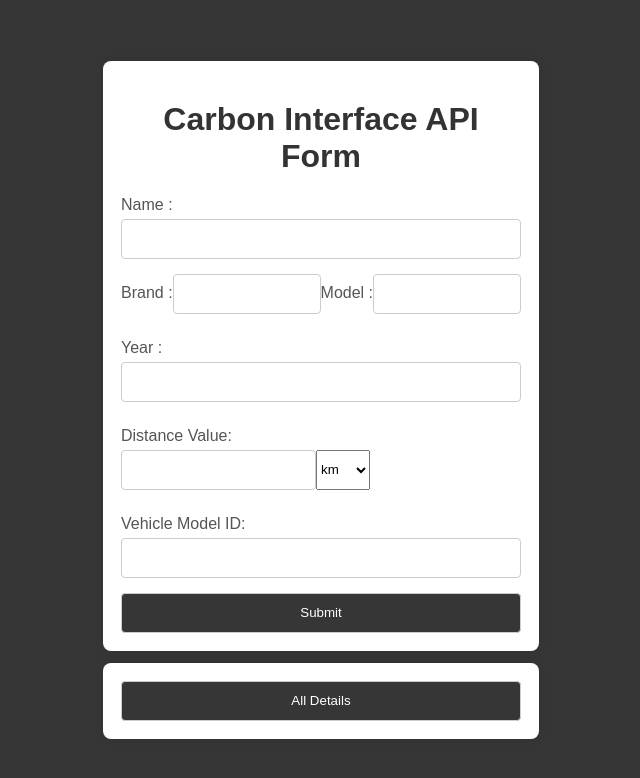
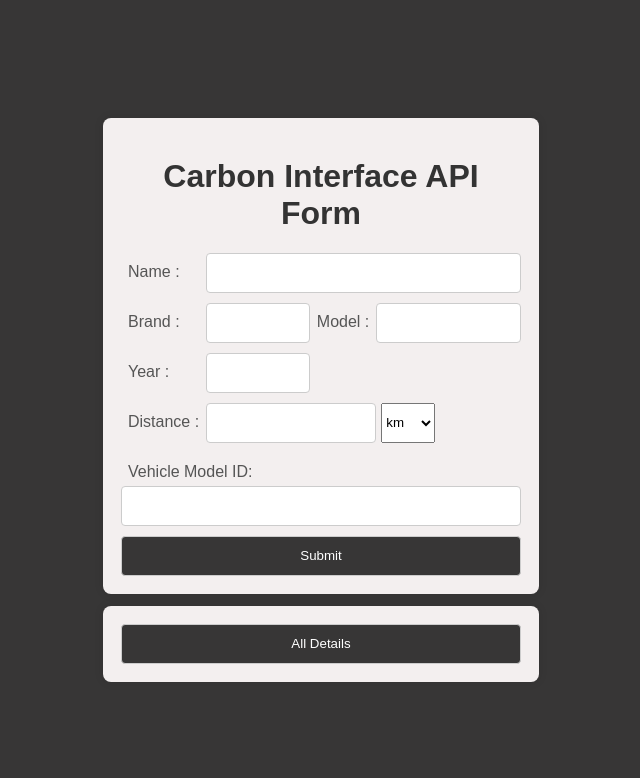
Before and after one commit to bipinKrishnan/cloud_computing_project, a Flask app: template templates/index.html in a window 1280 px wide. Shown: the top 778 px of the page, without its empty margins (319-959 px from the left). Run offline with Flask 3, Linux system fonts and the light colour scheme; the template is opened without the code that fills it, so the values that code supplies are empty; parts of the project's set-up code (start-up, migrations or seed data) failed here and were passed over.

Commit message:
cleaned other inputs

```diff
--- /dev/null
+++ b/templates/index.css
@@ -0,0 +1,161 @@
+body {
+    font-family: 'Arial', sans-serif;
+    background-color: #373636;
+    margin: 0;
+    padding: 0;
+    display: flex;
+    justify-content: center;
+    align-items: center;
+    height: 100vh;
+}
+
+form {
+    background-color: #f3efef;
+    padding: 18px;
+    border-radius: 8px;
+    box-shadow: 0 0 10px rgba(0, 0, 0, 0.1);
+    max-width: 400px;
+    width: 100%;
+}
+
+h1 {
+    text-align: center;
+    color: #333;
+}
+
+label {
+    display: block;
+    text-wrap: nowrap;
+    margin: 10px 0 5px;
+    color: #555;
+    padding-right: 7px;
+    padding-left: 7px;
+}
+label[id="year_label"] {
+    margin: 0px 0 5px;
+}
+
+input {
+    width: 100%;
+    height: 40px;
+    padding: 8px;
+    margin-bottom: 10px;
+    box-sizing: border-box;
+    border: 1px solid #ccc;
+    border-radius: 4px;
+}
+
+input[type="submit"] {
+    background-color: #373636;
+    color: #fff;
+    cursor: pointer;
+    margin-bottom: 0px;
+}
+
+input[type="submit"]:hover {
+    background-color: #909390;
+}
+select {
+    height: 40px;
+    margin-left: 5px;
+}
+.container_h {
+    display: inline-flex;
+    align-items: stretch;
+    flex-direction: row;
+    justify-content: center;
+    margin-top: 0px;
+}
+.container_h[id="bm_label"] {
+    margin-top: 15px;
+}
+
+.container_v {
+    display: inline-flex;
+    align-items: baseline;
+    flex-direction: column;
+}
+.container_grid {
+    display: grid;
+    grid-template-columns: 60 110 60 20 90;
+    grid-template-rows: 40 40 5 40 40;
+    align-items: baseline;
+}
+
+label[id="cust_label"] {
+    grid-column-start: 1;
+    grid-column-end: span 1;
+    grid-row-start: 1;
+    grid-row-end: span 1;
+}
+input[id="cust_inp"] {
+    grid-column-start: 2;
+    grid-column-end: span 4;
+    grid-row-start: 1;
+    grid-row-end: span 1;
+}
+
+
+label[id="vma_label"] {
+    grid-column-start: 1;
+    grid-column-end: 2;
+    grid-row-start: 2;
+    grid-row-end: 3;
+}
+input[id="vma_inp"] {
+    grid-column-start: 2;
+    grid-column-end: 3;
+    grid-row-start: 2;
+    grid-row-end: 3;
+}
+
+label[id="vmo_label"] {
+    grid-column-start: 3;
+    grid-column-end: 4;
+    grid-row-start: 2;
+    grid-row-end: 3;
+}
+input[id="vmo_inp"] {
+    grid-column-start: 4;
+    grid-column-end: span 2;
+    grid-row-start: 2;
+    grid-row-end: 3;
+}
+
+label[id="year_label"] {
+    grid-column-start: 1;
+    grid-column-end: span 1;
+    grid-row-start: 4;
+    grid-row-end: span 1;
+}
+input[id="year_inp"] {
+    grid-column-start: 2;
+    grid-column-end: span 1;
+    grid-row-start: 4;
+    grid-row-end: span 1;
+}
+
+label[id="dist_label"] {
+    grid-column-start: 1;
+    grid-column-end: span 1;
+    grid-row-start: 5;
+    grid-row-end: span 1;
+}
+input[id="dist_inp"] {
+    grid-column-start: 2;
+    grid-column-end: span 2;
+    grid-row-start: 5;
+    grid-row-end: span 1;
+}
+select[id="dist_sel"] {
+    grid-column-start: 4;
+    grid-column-end: span 1;
+    grid-row-start: 5;
+    grid-row-end: span 1;
+}
+
+
+
+.filler {
+    height:12px;
+}
--- a/templates/index.html
+++ b/templates/index.html
@@ -12,28 +12,26 @@
     <form action="/fetch_and_display" method="post" enctype="application/x-www-form-urlencoded">
         <h1>Carbon Interface API Form</h1>
 
-        <label for="customer_name">Name :</label>
-        <input type="text" name="customer_name" required>
+        <div class="container_grid">
+            <label id="cust_label" for="customer_name">Name :</label>
+            <input id="cust_inp" type="text" name="customer_name" required>
 
-        <div class="container_h">
-        <label for="vehicle_make">Brand :</label>
-        <input type="text" name="vehicle_make" required>
+            <label id="vma_label" for="vehicle_make">Brand :</label>
+            <input id="vma_inp" type="text" name="vehicle_make" required>
 
-        <label for="vehicle_model">Model : </label>
-        <input type="text" name="vehicle_model" required>
-        </div>
+            <label id="vmo_label" for="vehicle_model">Model : </label>
+            <input id="vmo_inp" type="text" name="vehicle_model" required>
 
-        <label for="year">Year :</label>
-        <input type="text" name="year" required>
+            <label id="year_label" for="year">Year :</label>
+            <input id="year_inp" type="text" name="year" required>
 
-        <label for="distance_value">Distance Value:</label>
-        <div class="container_h">
-            <input type="number" name="distance_value" min="0" step="0.1" required>
-
-            <select name="distance_unit">
+            <label id="dist_label" for="distance_value">Distance :</label>
+            <input id="dist_inp" type="number" name="distance_value" min="0" step="0.1" required>
+            <select id="dist_sel" name="distance_unit">
                 <option value="km">km</option>
                 <option value="mi">miles</option>
             </select>
+
         </div>
 
         <label for="vehicle_model_id">Vehicle Model ID:</label>
```
